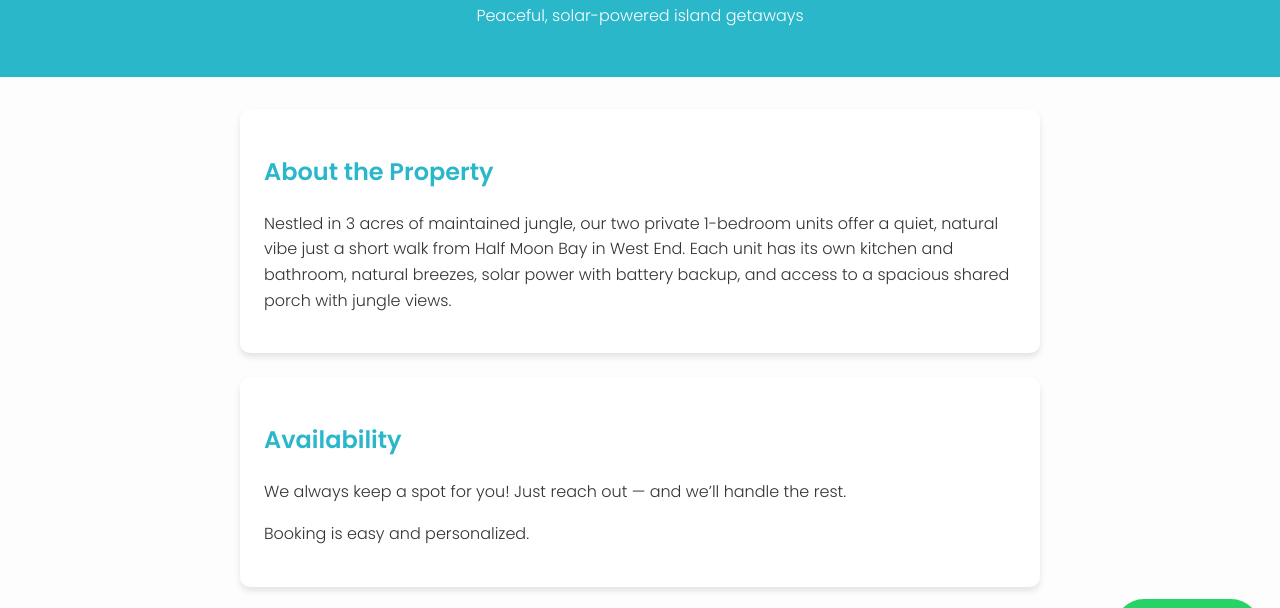
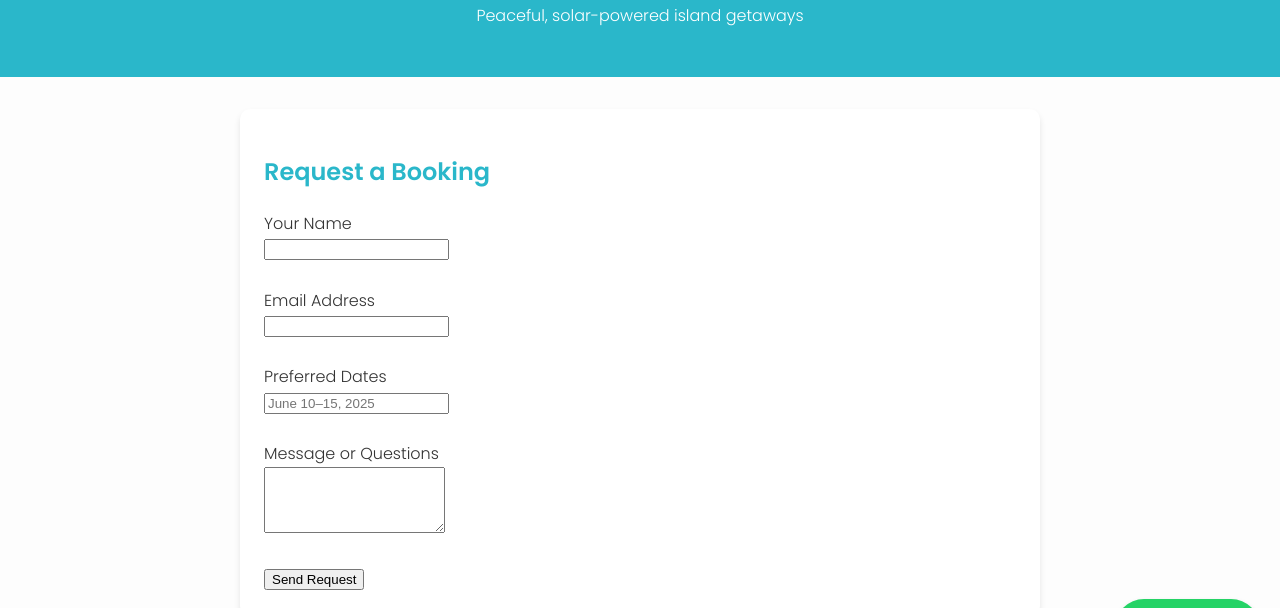
Before and after one commit to wfreidhof/good-vibes-roatan, a plain HTML site: page index.html in a window 1280 px wide. Shown: the part 123-731 px from the top of the page. Drawn offline with Linux system fonts and the light colour scheme.

Commit message:
Update index.html

```diff
--- a/index.html
+++ b/index.html
@@ -70,6 +70,33 @@
 
   <div class="container">
     <section class="card">
+  <h2>Request a Booking</h2>
+  <form action="https://formspree.io/f/mgvyaayj" method="POST">
+    <label>
+      Your Name<br>
+      <input type="text" name="name" required>
+    </label><br><br>
+
+    <label>
+      Email Address<br>
+      <input type="email" name="email" required>
+    </label><br><br>
+
+    <label>
+      Preferred Dates<br>
+      <input type="text" name="dates" placeholder="June 10–15, 2025" required>
+    </label><br><br>
+
+    <label>
+      Message or Questions<br>
+      <textarea name="message" rows="4" required></textarea>
+    </label><br><br>
+
+    <button type="submit">Send Request</button>
+  </form>
+</section>
+
+    <section class="card">
       <h2>About the Property</h2>
       <p>
         Nestled in 3 acres of maintained jungle, our two private 1-bedroom units offer a quiet, natural vibe just a short walk from Half Moon Bay in West End. Each unit has its own kitchen and bathroom, natural breezes, solar power with battery backup, and access to a spacious shared porch with jungle views.
```
